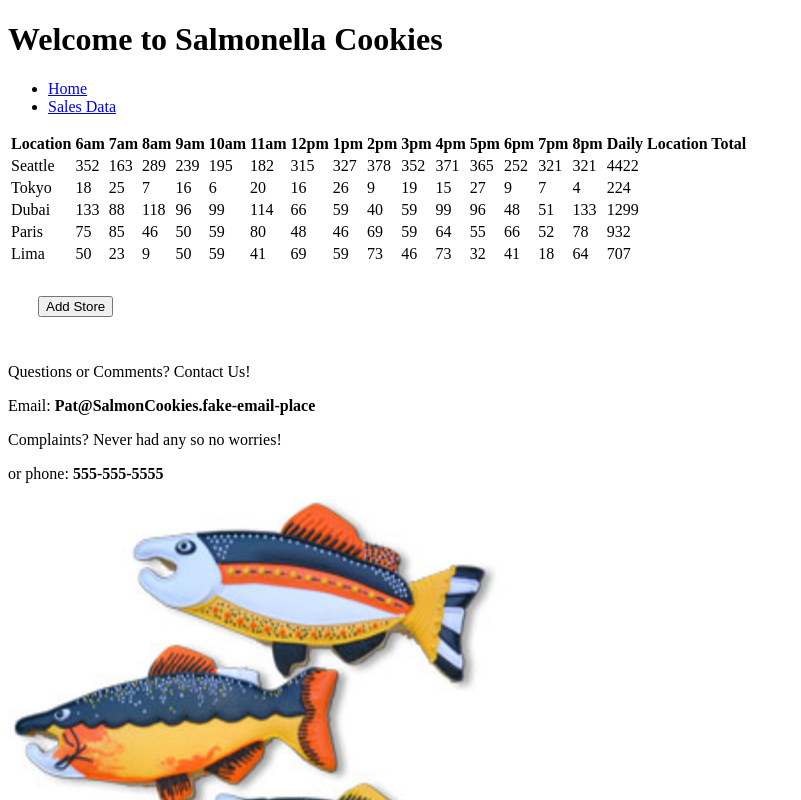
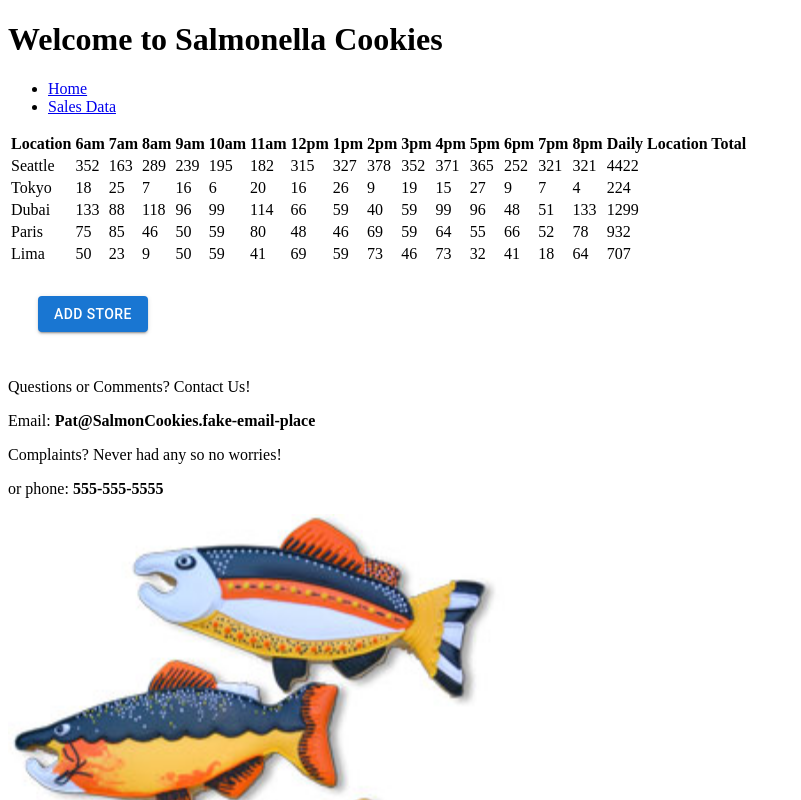
Before and after one commit to ReeceRenninger/cookie-stand-improved, a Next.js app: page /SalesData in a window 1280 px wide. Shown: the top 800 px of the page, without its empty margins (0-801 px from the left). Built offline with nearby package versions, Linux system fonts and the light colour scheme.

Commit message:
fixed the error loading, FULLY WORKING WITH CRAP DESIGN AT THIS POINT

```diff
--- a/package.json
+++ b/package.json
@@ -9,6 +9,9 @@
     "lint": "next lint"
   },
   "dependencies": {
+    "@emotion/react": "^11.11.1",
+    "@emotion/styled": "^11.11.0",
+    "@mui/material": "^5.14.0",
     "@nextui-org/react": "^1.0.0-beta.13",
     "autoprefixer": "10.4.14",
     "eslint": "8.44.0",
--- a/src/Components/Form.js
+++ b/src/Components/Form.js
@@ -1,5 +1,7 @@
 import Store from "./Store";
 import { useState } from "react";
+import Button from '@mui/material/Button';
+
 
 const Form = (props) => {
 
@@ -18,7 +20,7 @@ const Form = (props) => {
 
     return (
         <>
-            <button style={{ margin: "30px" }} onClick={() => setShowForm(!showForm)}>Add Store</button>
+            <Button variant="contained" style={{ margin: "30px" }} onClick={() => setShowForm(!showForm)}>Add Store</Button>
             {showForm && (
                 <form id="my-form">
                     <fieldset>
@@ -37,7 +39,7 @@ const Form = (props) => {
                         <input type="number" className="form-input" name="avgCookie" onChange={(e) => setAvgCookie(+e.target.value)} />
 
                     </fieldset>
-                    <button id="form-button" type="submit" onClick={handleSubmit}>Submit</button>
+                    <Button id="form-Button" variant="contained" type="submit" onClick={handleSubmit}>Submit</Button>
                 </form>
             )}
         </>
--- a/src/Components/Store.js
+++ b/src/Components/Store.js
@@ -1,4 +1,5 @@
 // built outside of class to call into the function being used, WILL NOT WORK WITHIN THE CLASS, RANDOMCUST BECOMES UNDEFINED TO OTHER FUNCTION CALLING IT
+
 const randomCust = (min, max) => {
     return Math.floor(Math.random() * (max - min + 1) + min);
 }
@@ -14,7 +15,7 @@ class Store {
 
     getCookiesBought() {
         let cookiesTotal = 0;
-        //15 hours of operation for the table to properly display totals at right hour
+        //15 hours of operation for the table to properly display totals at right location
         for (let i = 0; i < 15; i++) {
             let cookies = Math.floor(randomCust(this.minCust, this.maxCust) * this.avgCookie);
             this.cookiesBought.push(cookies);
@@ -22,7 +23,6 @@ class Store {
         }
         this.cookiesBought.push(cookiesTotal);
     }
-
 }
 
 export default Store;
--- a/src/pages/SalesData.js
+++ b/src/pages/SalesData.js
@@ -28,9 +28,10 @@ const SalesData = () => {
         stores={stores}
         setStores={setStores}
       />
+
       <Footer />
     </>
   )
 }
 
-export default SalesData
+export default SalesData;
```
Also changed, not shown: src/Components/Table.js (+2 -14 lines), 1 other file (tests, documents, lock files or other folders).
